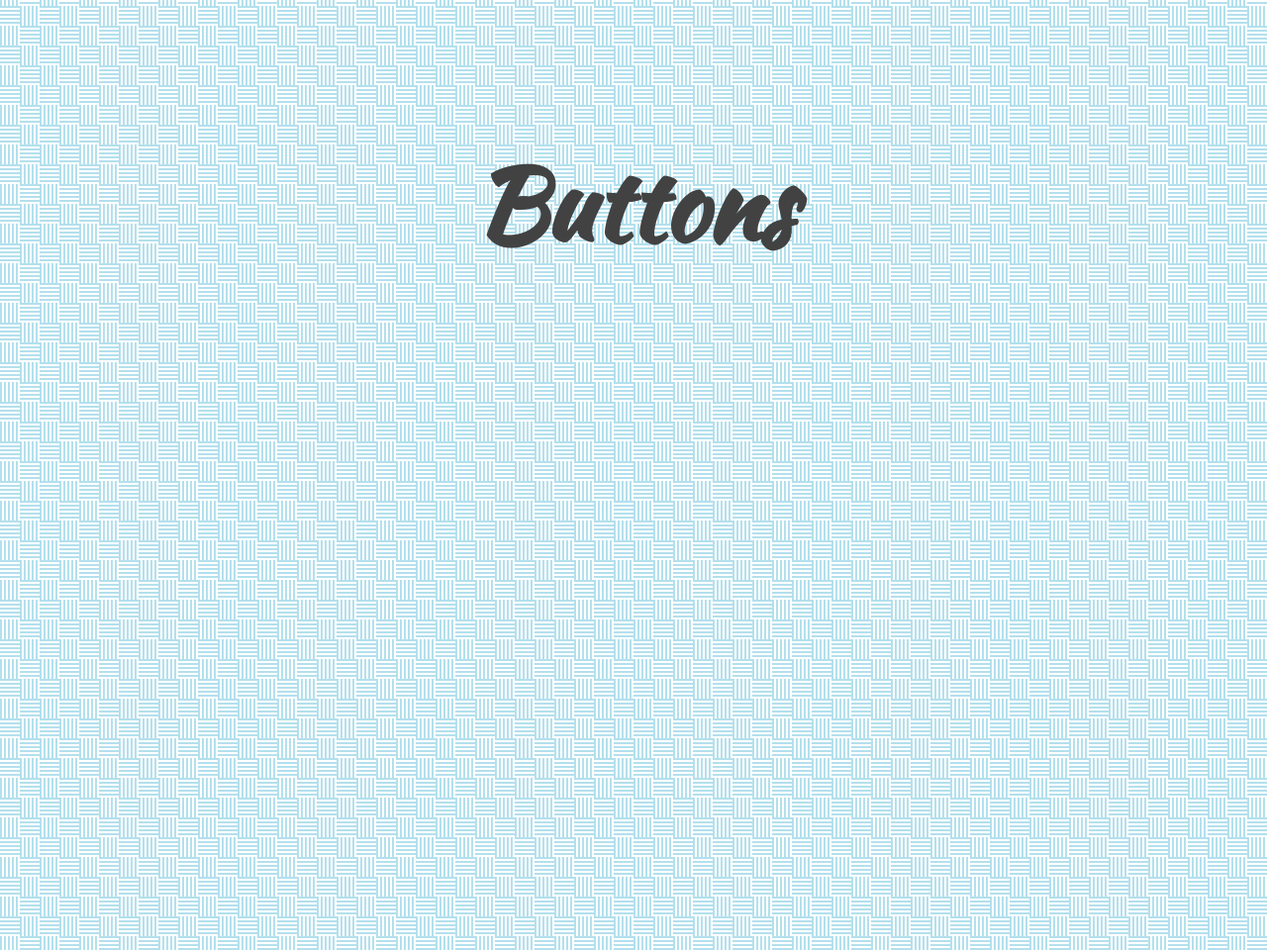
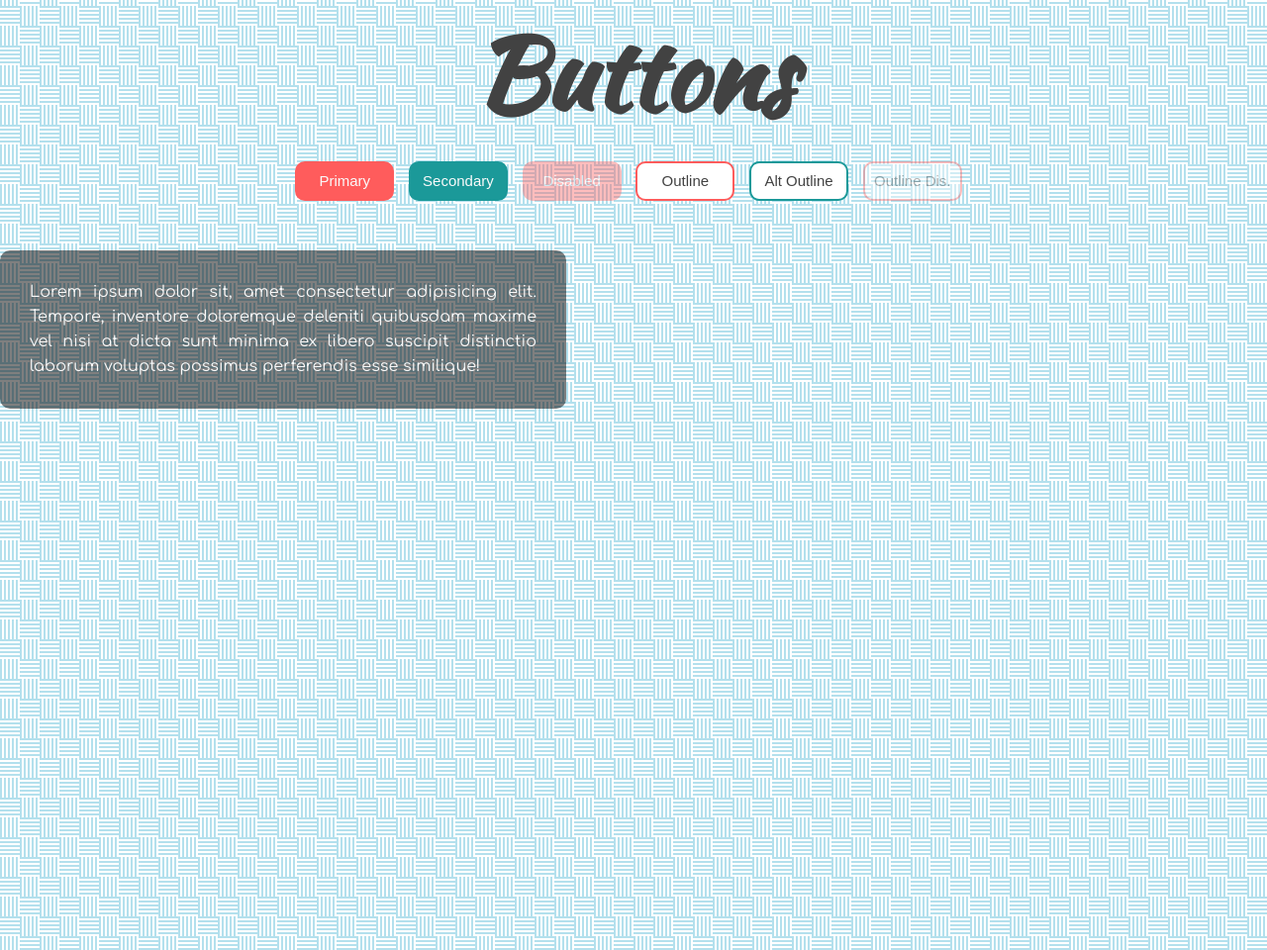
Before and after one commit to mkturner/light-dark-mode, a plain HTML site: page index.html in a window 1280 px wide. Shown: the part 1834-2794 px from the top of the page at 99% size. Drawn offline with nearby package versions, Linux system fonts and the light colour scheme.

Commit message:
feat: add content to projects section

```diff
--- a/index.html
+++ b/index.html
@@ -66,6 +66,19 @@
     <section id="projects">
       <div class="title-group">
         <h1>Buttons</h1>
+        <div class="buttons">
+          <button class="primary">Primary</button>
+          <button class="secondary">Secondary</button>
+          <button class="primary" disabled>Disabled</button>
+          <button class="outline">Outline</button>
+          <button class="secondary outline">Alt Outline</button>
+          <button class="outline" disabled>Outline Dis.</button>
+        </div>
+        <div class="text-box" id="text-box">
+          <p>Lorem ipsum dolor sit, amet consectetur adipisicing elit. Tempore, inventore doloremque deleniti quibusdam maxime
+            vel nisi at dicta sunt minima ex libero suscipit distinctio laborum voluptas possimus perferendis esse similique!
+          </p>
+        </div>
       </div>
     </section>
     <!-- Contact Section -->
```
